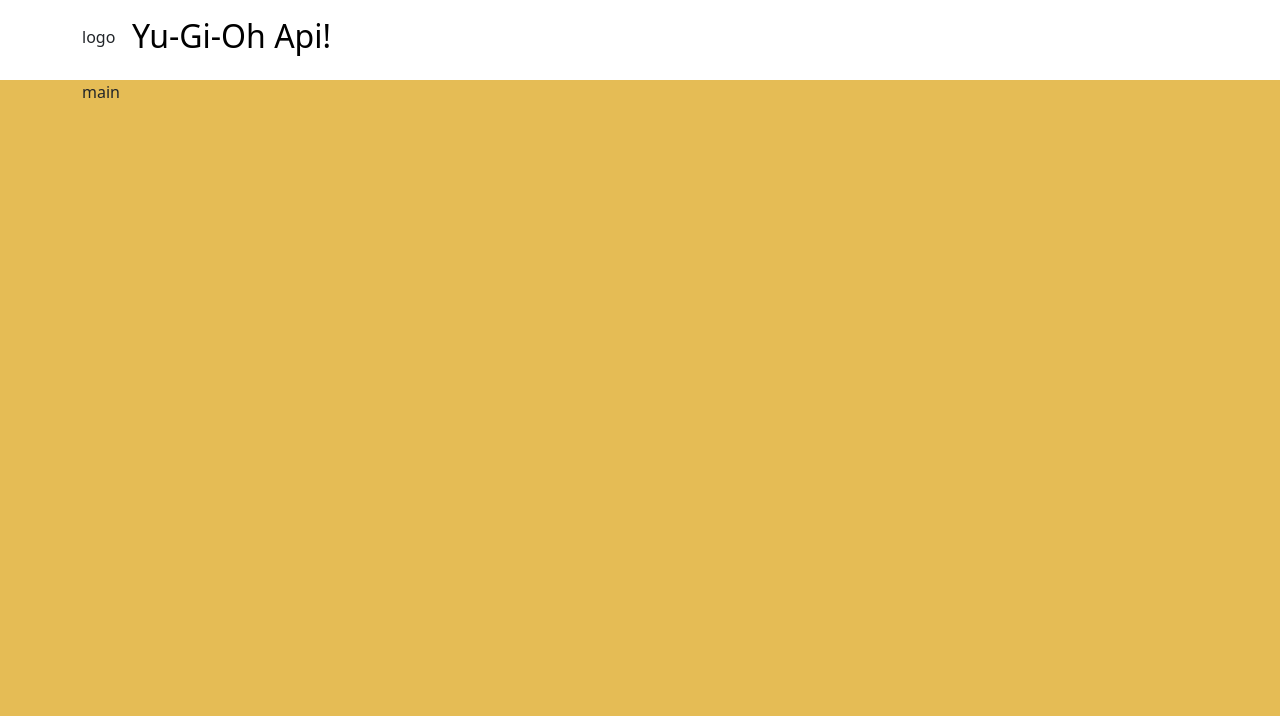
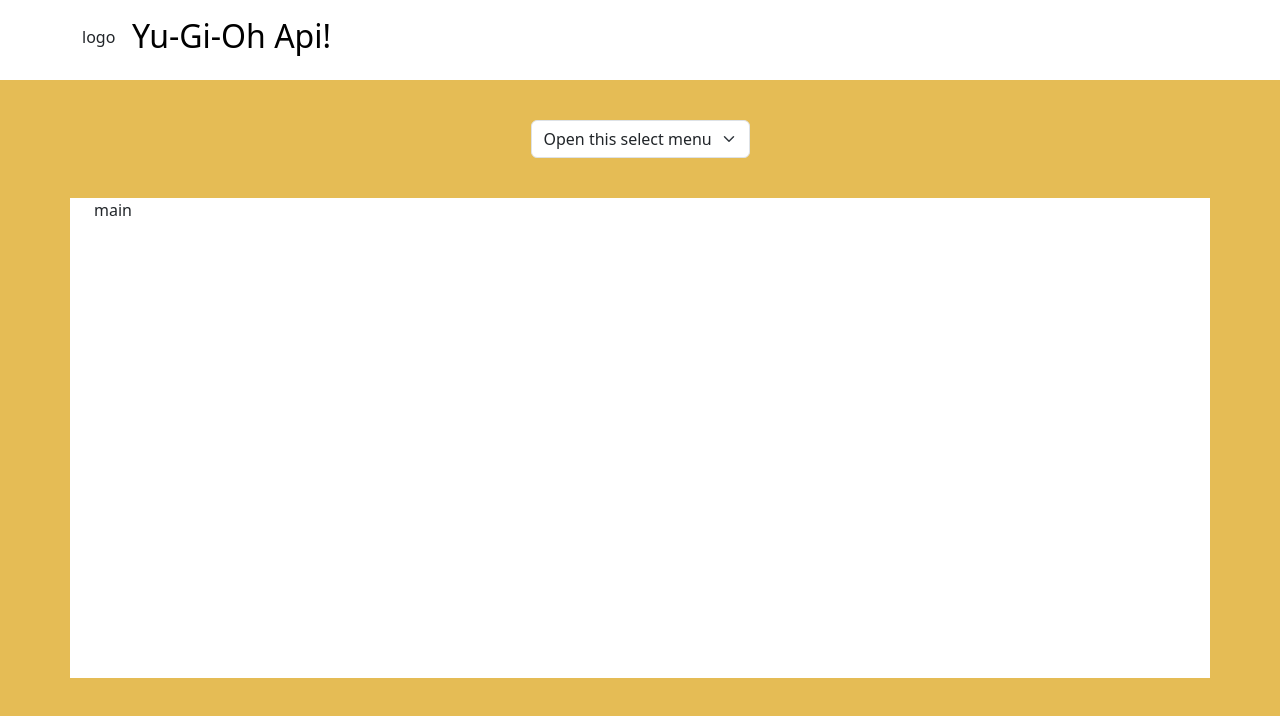
Before and after one commit to EnricoDG97/vite-yu-gi-oh, a Vue app: page / in a window 1280 px wide. Shown: the top 716 px of the page. Built offline with nearby package versions, Linux system fonts and the light colour scheme; no server answers.

Commit message:
feat: added option and main style in App

```diff
--- a/src/App.vue
+++ b/src/App.vue
@@ -22,18 +22,38 @@
 
 <template>
     <div class="background">
+
         <AppHeader/>
-        <AppMain/>
+
+        <select class="form-select container" aria-label="Default select example">
+            <option selected>Open this select menu</option>
+            <option value="1">One</option>
+            <option value="2">Two</option>
+        </select>
+
+        <div class="container main-c">
+            <AppMain/>
+        </div>
     </div>
 
 </template>
 
 <style lang="scss">
 @use "./style/general.scss";
+@use "../src/style/partials/mixins" as *;
 
 .background {
     background-color: #e5bc55;
     height: 100vh;
+    .form-select {
+        width: fit-content;
+        margin-top: 40px;
+    }
+    .container.main-c {
+        background-color: white;
+        min-height: 60vh;
+        margin-top: 40px;
+    }
 }
 
 </style>
```
